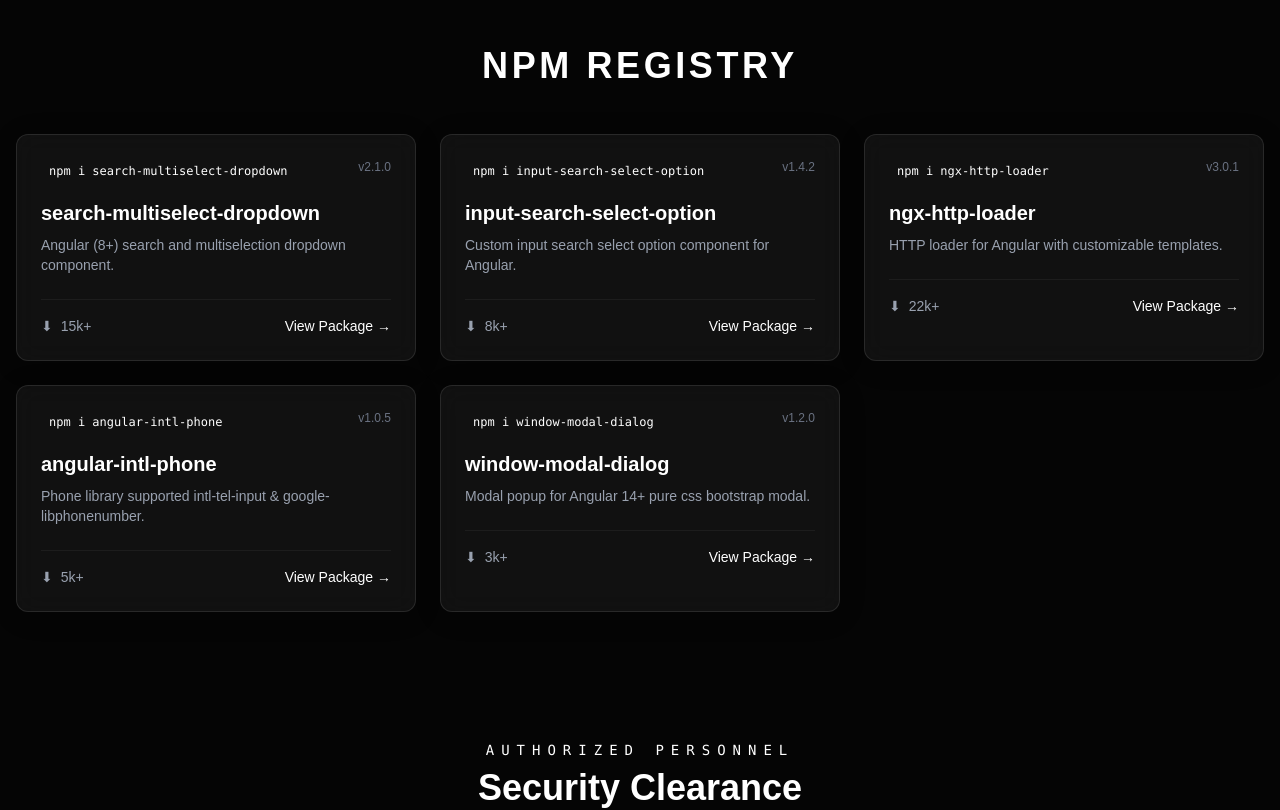
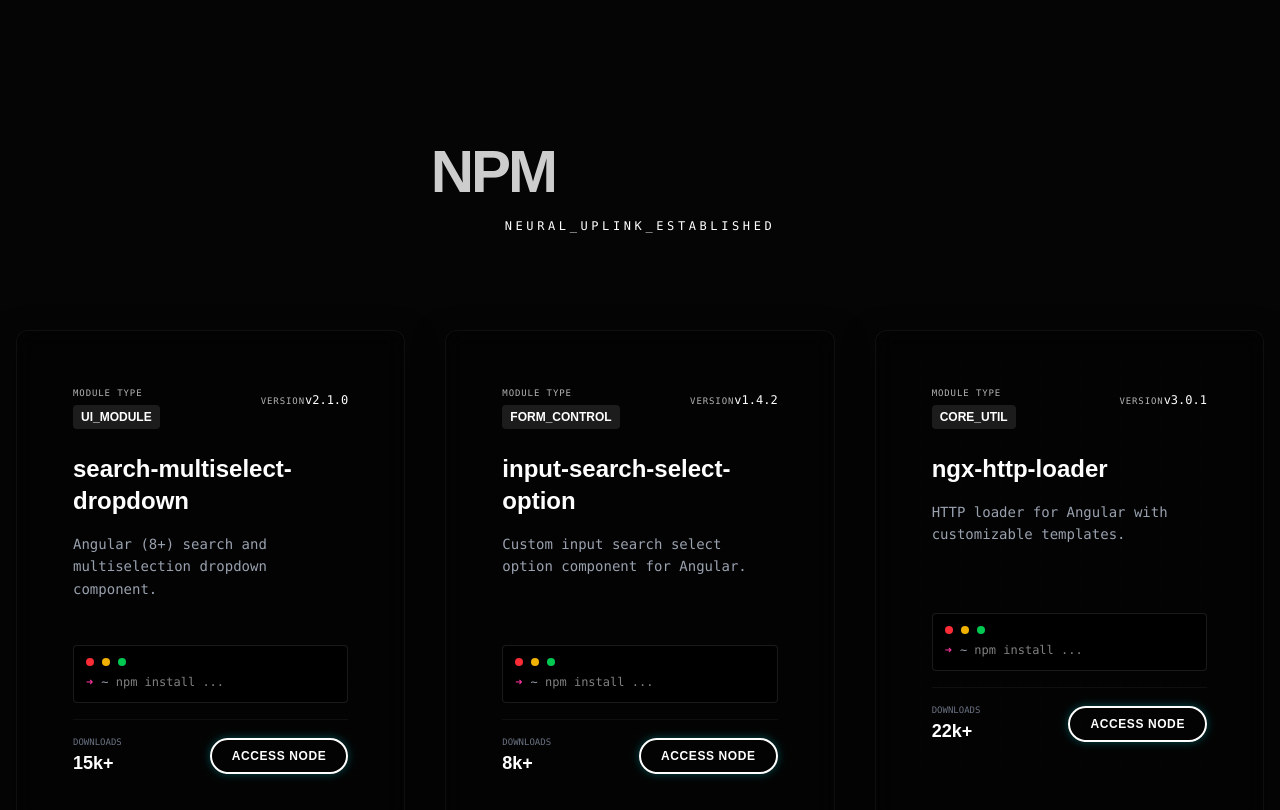
Before and after one commit to bhushanzade/nextjs-profile-portfolio, a Next.js app: page / in a window 1280 px wide. Shown: the part 6960-7770 px from the top of the page. Built offline with nearby package versions, Linux system fonts and the light colour scheme; no server answers.

Commit message:
feat: Add PackageRegistry component to showcase NPM packages with interactive holographic effects and a decrypting text animation.

```diff
--- a/src/components/Home/PackageRegistry.tsx
+++ b/src/components/Home/PackageRegistry.tsx
@@ -1,7 +1,7 @@
 "use client";
 
-import React from "react";
-import { motion } from "framer-motion";
+import React, { useState, useEffect } from "react";
+import { motion, AnimatePresence } from "framer-motion";
 import { GlassCard } from "@components/ui/GlassCard";
 import { NeonButton } from "@components/ui/NeonButton";
 
@@ -11,84 +11,199 @@
         version: "v2.1.0",
         downloads: "15k+",
         desc: "Angular (8+) search and multiselection dropdown component.",
-        url: "https://www.npmjs.com/package/search-multiselect-dropdown"
+        url: "https://www.npmjs.com/package/search-multiselect-dropdown",
+        type: "UI_MODULE",
+        id: "pkg-01"
     },
     {
         name: "input-search-select-option",
         version: "v1.4.2",
         downloads: "8k+",
         desc: "Custom input search select option component for Angular.",
-        url: "https://www.npmjs.com/package/input-search-select-option"
+        url: "https://www.npmjs.com/package/input-search-select-option",
+        type: "FORM_CONTROL",
+        id: "pkg-02"
     },
     {
         name: "ngx-http-loader",
         version: "v3.0.1",
         downloads: "22k+",
         desc: "HTTP loader for Angular with customizable templates.",
-        url: "https://www.npmjs.com/package/ngx-http-loader"
+        url: "https://www.npmjs.com/package/ngx-http-loader",
+        type: "CORE_UTIL",
+        id: "pkg-03"
     },
     {
         name: "angular-intl-phone",
         version: "v1.0.5",
         downloads: "5k+",
         desc: "Phone library supported intl-tel-input & google-libphonenumber.",
-        url: "https://www.npmjs.com/package/angular-intl-phone"
+        url: "https://www.npmjs.com/package/angular-intl-phone",
+        type: "INTL_TOOL",
+        id: "pkg-04"
     },
     {
         name: "window-modal-dialog",
         version: "v1.2.0",
         downloads: "3k+",
         desc: "Modal popup for Angular 14+ pure css bootstrap modal.",
-        url: "https://www.npmjs.com/package/window-modal-dialog"
+        url: "https://www.npmjs.com/package/window-modal-dialog",
+        type: "UI_COMPONENT",
+        id: "pkg-05"
     }
 ];
 
+// Helper for 'decrypting' text effect
+const DecryptText = ({ text, reveal = false }: { text: string, reveal: boolean }) => {
+    const [display, setDisplay] = useState(text);
+    // Characters to use for the scrambling effect
+    const chars = "ABCDEFGHIJKLMNOPQRSTUVWXYZ0123456789!@#$%^&*()";
+
+    useEffect(() => {
+        if (!reveal) {
+            setDisplay(text);
+            return;
+        }
+
+        let iterations = 0;
+        const interval = setInterval(() => {
+            setDisplay(
+                text
+                    .split("")
+                    .map((char, index) => {
+                        if (index < iterations) {
+                            return text[index];
+                        }
+                        return chars[Math.floor(Math.random() * chars.length)];
+                    })
+                    .join("")
+            );
+
+            if (iterations >= text.length) {
+                clearInterval(interval);
+            }
+
+            iterations += 1 / 2; // Speed of reveal
+        }, 30);
+
+        return () => clearInterval(interval);
+    }, [reveal, text]);
+
+    return <span>{display}</span>;
+}
+
 const PackageRegistry = () => {
+    const [hoveredPkg, setHoveredPkg] = useState<string | null>(null);
+
     return (
-        <section className="relative z-10 container mx-auto px-4">
-            <div className="flex items-center gap-4 mb-12">
-                <div className="h-px bg-gradient-to-r from-transparent via-neon-purple to-transparent flex-1" />
-                <h2 className="text-3xl md:text-4xl font-bold text-white text-center tracking-widest uppercase glow-text">
-                    NPM <span className="text-neon-purple">Registry</span>
-                </h2>
-                <div className="h-px bg-gradient-to-r from-transparent via-neon-purple to-transparent flex-1" />
+        <section className="relative z-10 container mx-auto px-4 py-24">
+
+            {/* Holographic Header */}
+            <div className="flex flex-col items-center mb-24 relative">
+                <div className="relative group cursor-default">
+                    <h2 className="text-4xl md:text-6xl font-bold text-transparent bg-clip-text bg-gradient-to-r from-white via-neon-cyan to-white uppercase tracking-tighter opacity-80 group-hover:opacity-100 transition-opacity duration-500">
+                        NPM <span className="text-neon-cyan drop-shadow-[0_0_15px_rgba(0,243,255,0.8)]">REGISTRY</span>
+                    </h2>
+                    <div className="absolute -inset-4 border border-neon-cyan/20 rounded-lg skew-x-12 scale-90 opacity-0 group-hover:opacity-100 group-hover:scale-100 group-hover:skew-x-0 transition-all duration-700 pointer-events-none" />
+                    <div className="absolute -inset-4 border border-neon-purple/20 rounded-lg -skew-x-12 scale-90 opacity-0 group-hover:opacity-100 group-hover:scale-100 group-hover:skew-x-0 transition-all duration-700 delay-100 pointer-events-none" />
+                </div>
+
+                <div className="mt-4 flex items-center gap-4 text-xs font-mono text-neon-cyan/70 tracking-[0.3em]">
+                    <span className="w-2 h-2 bg-neon-cyan rounded-full animate-pulse" />
+                    <span>NEURAL_UPLINK_ESTABLISHED</span>
+                    <span className="w-2 h-2 bg-neon-cyan rounded-full animate-pulse" />
+                </div>
             </div>
 
-            <div className="grid grid-cols-1 md:grid-cols-2 lg:grid-cols-3 gap-6">
+            <div className="grid grid-cols-1 md:grid-cols-2 lg:grid-cols-3 gap-10 relative z-10 perspective-2000">
                 {packages.map((pkg, idx) => (
                     <motion.div
-                        key={pkg.name}
-                        initial={{ opacity: 0, y: 20 }}
-                        whileInView={{ opacity: 1, y: 0 }}
-                        transition={{ duration: 0.5, delay: idx * 0.1 }}
+                        key={pkg.id}
+                        initial={{ opacity: 0, y: 50, rotateX: 10 }}
+                        whileInView={{ opacity: 1, y: 0, rotateX: 0 }}
+                        transition={{ duration: 0.6, delay: idx * 0.1, ease: "easeOut" }}
                         viewport={{ once: true }}
+                        onMouseEnter={() => setHoveredPkg(pkg.id)}
+                        onMouseLeave={() => setHoveredPkg(null)}
+                        className="group relative"
                     >
-                        <GlassCard className="h-full flex flex-col justify-between group hover:border-neon-purple/50">
-                            <div>
-                                <div className="flex justify-between items-start mb-4">
-                                    <div className="bg-neon-purple/10 text-neon-purple px-2 py-1 rounded text-xs font-mono">
-                                        npm i {pkg.name}
+                        {/* Neural Connection Lines (SVG) - Visual only */}
+                        <div className="absolute -top-10 left-1/2 w-0.5 h-10 bg-gradient-to-b from-transparent to-neon-cyan/20 -z-10 group-hover:h-12 group-hover:-top-12 transition-all duration-300 pointer-events-none" />
+                        <div className="absolute -top-12 left-1/2 w-2 h-2 rounded-full bg-neon-cyan/0 group-hover:bg-neon-cyan/50 blur-sm transition-all duration-300 -translate-x-1/2 pointer-events-none" />
+
+                        {/* Holographic Card Logic */}
+                        <GlassCard className="h-full relative overflow-hidden bg-black/40 border-white/5 group-hover:border-neon-cyan/50 group-hover:bg-black/60 transition-all duration-500 backdrop-blur-md rounded-xl shadow-[0_10px_30px_rgba(0,0,0,0.5)] group-hover:shadow-[0_0_30px_rgba(0,243,255,0.15)]">
+
+                            {/* Animated Border Trace */}
+                            <svg className="absolute inset-0 w-full h-full pointer-events-none opacity-0 group-hover:opacity-100 transition-opacity duration-300">
+                                <rect x="0" y="0" width="100%" height="100%" fill="none" rx="12" ry="12" stroke="url(#gradient-border)" strokeWidth="2" strokeDasharray="400" strokeDashoffset="400">
+                                    <animate attributeName="stroke-dashoffset" from="400" to="0" dur="1s" begin="mouseenter" fill="freeze" />
+                                </rect>
+                                <defs>
+                                    <linearGradient id="gradient-border" x1="0%" y1="0%" x2="100%" y2="100%">
+                                        <stop offset="0%" stopColor="#00f3ff" />
+                                        <stop offset="100%" stopColor="#bc13fe" />
+                                    </linearGradient>
+                                </defs>
+                            </svg>
+
+                            <div className="p-8 h-full flex flex-col relative z-20">
+                                {/* Header: Type & Version */}
+                                <div className="flex justify-between items-start mb-6">
+                                    <div className="flex flex-col">
+                                        <span className="text-[9px] text-neon-cyan font-mono tracking-widest uppercase mb-1 opacity-70">Module Type</span>
+                                        <span className="text-xs text-white font-bold bg-white/10 px-2 py-1 rounded">{pkg.type}</span>
                                     </div>
-                                    <span className="text-gray-500 text-xs">{pkg.version}</span>
+                                    <div className="text-right">
+                                        <span className="text-[9px] text-neon-purple font-mono tracking-widest uppercase mb-1 opacity-70">Version</span>
+                                        <span className="text-xs text-neon-purple font-mono">{pkg.version}</span>
+                                    </div>
                                 </div>
 
-                                <h3 className="text-xl font-bold text-white mb-2 group-hover:text-neon-purple transition-colors">
+                                {/* Package Identity */}
+                                <h3 className="text-2xl font-bold text-white mb-4 group-hover:text-transparent group-hover:bg-clip-text group-hover:bg-gradient-to-r group-hover:from-neon-cyan group-hover:to-white transition-all duration-300">
                                     {pkg.name}
                                 </h3>
 
-                                <p className="text-gray-400 text-sm mb-6 line-clamp-3">
-                                    {pkg.desc}
-                                </p>
+                                {/* Description with Decrypt Effect on Hover */}
+                                <div className="text-sm text-gray-400 leading-relaxed mb-8 flex-grow h-20 overflow-hidden font-mono">
+                                    <DecryptText text={pkg.desc} reveal={hoveredPkg === pkg.id} />
+                                </div>
+
+                                {/* Terminal Install Simulation */}
+                                <div className="mt-auto relative overflow-hidden rounded bg-black/80 border border-white/10 p-3 mb-4 group-hover:border-neon-cyan/30 transition-colors">
+                                    <div className="flex items-center gap-2 mb-2">
+                                        <div className="w-2 h-2 rounded-full bg-red-500" />
+                                        <div className="w-2 h-2 rounded-full bg-yellow-500" />
+                                        <div className="w-2 h-2 rounded-full bg-green-500" />
+                                    </div>
+                                    <div className="font-mono text-xs text-neon-cyan">
+                                        <span className="text-pink-500 mr-2">➜</span>
+                                        <span className="text-gray-400">~</span>
+                                        {hoveredPkg === pkg.id ? (
+                                            <span className="animate-pulse"> npm i {pkg.name}_</span>
+                                        ) : (
+                                            <span className="opacity-50"> npm install ...</span>
+                                        )}
+                                    </div>
+                                </div>
+
+                                {/* Actions & Stats */}
+                                <div className="flex items-center justify-between pt-4 border-t border-white/5 group-hover:border-neon-cyan/20 transition-colors">
+                                    <div className="flex flex-col">
+                                        <span className="text-[9px] uppercase text-gray-500 font-mono">Downloads</span>
+                                        <span className="text-lg font-bold text-white">{pkg.downloads}</span>
+                                    </div>
+                                    <a href={pkg.url} target="_blank" rel="noopener noreferrer">
+                                        <NeonButton className="px-5 py-2 text-xs group-hover:shadow-[0_0_20px_rgba(0,243,255,0.4)] transition-shadow">
+                                            Access Node
+                                        </NeonButton>
+                                    </a>
+                                </div>
                             </div>
 
-                            <div className="flex items-center justify-between border-t border-white/5 pt-4">
-                                <div className="flex items-center gap-2 text-gray-400 text-sm">
-                                    <span className="text-neon-purple">⬇</span> {pkg.downloads}
-                                </div>
-                                <a href={pkg.url} target="_blank" rel="noopener noreferrer" className="text-neon-cyan text-sm hover:underline">
-                                    View Package &rarr;
-                                </a>
-                            </div>
+                            {/* Background Grid Pattern */}
+                            <div className="absolute inset-0 bg-[linear-gradient(rgba(255,255,255,0.02)_1px,transparent_1px),linear-gradient(90deg,rgba(255,255,255,0.02)_1px,transparent_1px)] bg-[size:20px_20px] opacity-20 pointer-events-none" />
                         </GlassCard>
                     </motion.div>
                 ))}
```
